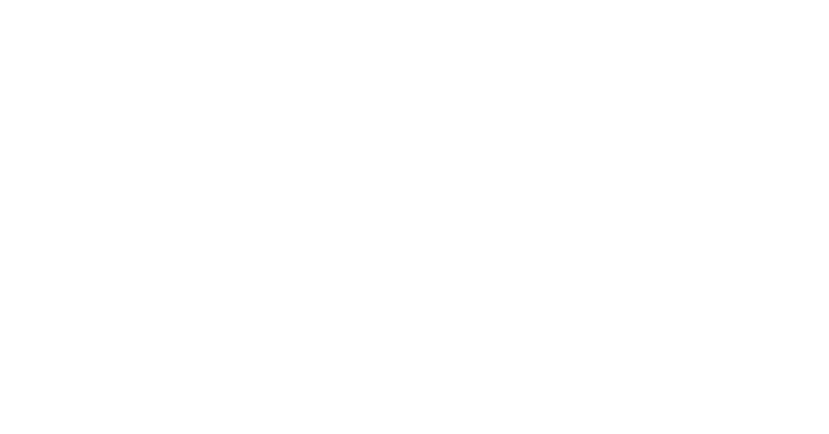
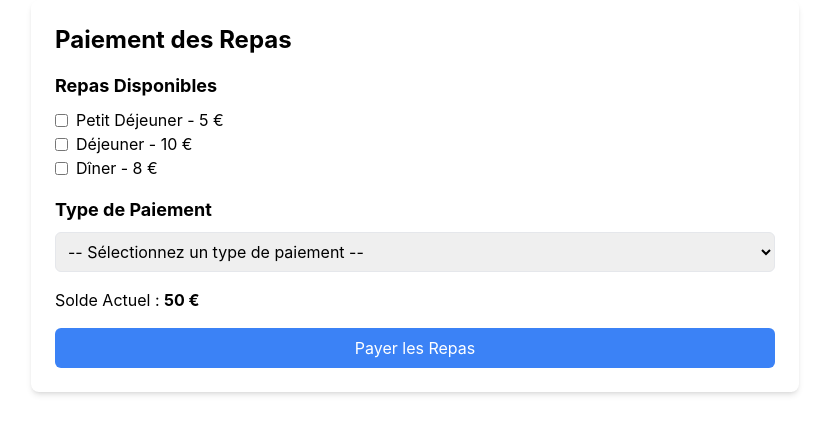
Before and after one commit to JelloulMontassar/restaurant-universitaire, a React (Create React App) app: page /paiement_repas in a window 1280 px wide. Before the commit this address had no page. Shown: the top 434 px of the page, without its empty margins (225-1054 px from the left). Built offline with nearby package versions, Linux system fonts and the light colour scheme.

Commit message:
paiement des repas

```diff
--- a/src/App.js
+++ b/src/App.js
@@ -12,6 +12,7 @@
 import AfficherRepas from "./Repas/AfficherRepas";
 import GestionCartes from "./Carte/GestionCartes";
 import HistoriqueRecharge from "./Carte/HistoriqueRecharge";
+import PaiementRepas from "./Repas/PaiementRepas";
 
 function App() {
   return (
@@ -30,8 +31,9 @@
         <Route path="/gestion_repas" element={<GestionRepas />} />
         <Route path="/gestion_menu" element={<PlanificationMenus />} />
         <Route path="/repas" elemment={<AfficherRepas />} />
-        <Route path="gestion_cartes" element={<GestionCartes />} />
-        <Route path="historique_recharge" element={<HistoriqueRecharge />} />
+        <Route path="/gestion_cartes" element={<GestionCartes />} />
+        <Route path="/historique_recharge" element={<HistoriqueRecharge />} />
+        <Route path="/paiement_repas" element={<PaiementRepas />} />
       </Routes>
     </div>
   );
--- /dev/null
+++ b/src/Repas/PaiementRepas.jsx
@@ -0,0 +1,105 @@
+import React, { useState } from "react";
+
+const PaiementRepas = () => {
+    const [repasDisponibles] = useState([
+        { id: 1, nom: "Petit Déjeuner", prix: 5 },
+        { id: 2, nom: "Déjeuner", prix: 10 },
+        { id: 3, nom: "Dîner", prix: 8 },
+    ]);
+
+    const [selectedRepas, setSelectedRepas] = useState([]);
+    const [typePaiement, setTypePaiement] = useState("");
+    const [solde, setSolde] = useState(50); // Solde initial de l'étudiant
+    const [message, setMessage] = useState("");
+
+    const handleToggleRepas = (repasId) => {
+        setSelectedRepas((prevSelected) =>
+            prevSelected.includes(repasId)
+                ? prevSelected.filter((id) => id !== repasId)
+                : [...prevSelected, repasId]
+        );
+    };
+
+    const handlePaiement = () => {
+        if (!typePaiement) {
+            setMessage("Veuillez sélectionner un type de paiement.");
+            return;
+        }
+
+        if (selectedRepas.length === 0) {
+            setMessage("Veuillez sélectionner au moins un repas à payer.");
+            return;
+        }
+
+        const totalPrix = selectedRepas.reduce((total, id) => {
+            const repas = repasDisponibles.find((r) => r.id === id);
+            return total + (repas ? repas.prix : 0);
+        }, 0);
+
+        if (solde < totalPrix) {
+            setMessage("Solde insuffisant pour effectuer le paiement.");
+        } else {
+            setSolde(solde - totalPrix);
+            setMessage(
+                `Paiement réussi ! ${totalPrix} € ont été déduits de votre solde.`
+            );
+            setSelectedRepas([]); // Réinitialise la sélection après paiement
+        }
+    };
+
+    return (
+        <div className="p-6 max-w-3xl mx-auto bg-white rounded-lg shadow-md">
+            <h2 className="text-2xl font-bold mb-4">Paiement des Repas</h2>
+
+            {/* Liste des repas */}
+            <h3 className="text-lg font-bold mb-2">Repas Disponibles</h3>
+            <ul className="mb-4">
+                {repasDisponibles.map((repas) => (
+                    <li key={repas.id} className="flex items-center justify-between">
+                        <label className="flex items-center">
+                            <input
+                                type="checkbox"
+                                checked={selectedRepas.includes(repas.id)}
+                                onChange={() => handleToggleRepas(repas.id)}
+                                className="mr-2"
+                            />
+                            {repas.nom} - {repas.prix} €
+                        </label>
+                    </li>
+                ))}
+            </ul>
+
+            {/* Type de paiement */}
+            <h3 className="text-lg font-bold mb-2">Type de Paiement</h3>
+            <select
+                value={typePaiement}
+                onChange={(e) => setTypePaiement(e.target.value)}
+                className="mb-4 p-2 border rounded-md w-full"
+            >
+                <option value="">-- Sélectionnez un type de paiement --</option>
+                <option value="CARTE">Carte etudiant</option>
+                <option value="ESPECES">Espèces</option>
+            </select>
+
+            {/* Solde de l'étudiant */}
+            <p className="mb-4">Solde Actuel : <strong>{solde} €</strong></p>
+
+            {/* Bouton de paiement */}
+            <button
+                onClick={handlePaiement}
+                className="w-full bg-blue-500 text-white py-2 rounded-md hover:bg-blue-600"
+            >
+                Payer les Repas
+            </button>
+
+            {/* Message de validation ou d'erreur */}
+            {message && (
+                <div className="mt-4 p-4 bg-gray-100 border border-gray-300 rounded-md">
+                    {message}
+                </div>
+            )}
+        </div>
+    );
+};
+
+export default PaiementRepas;
```
